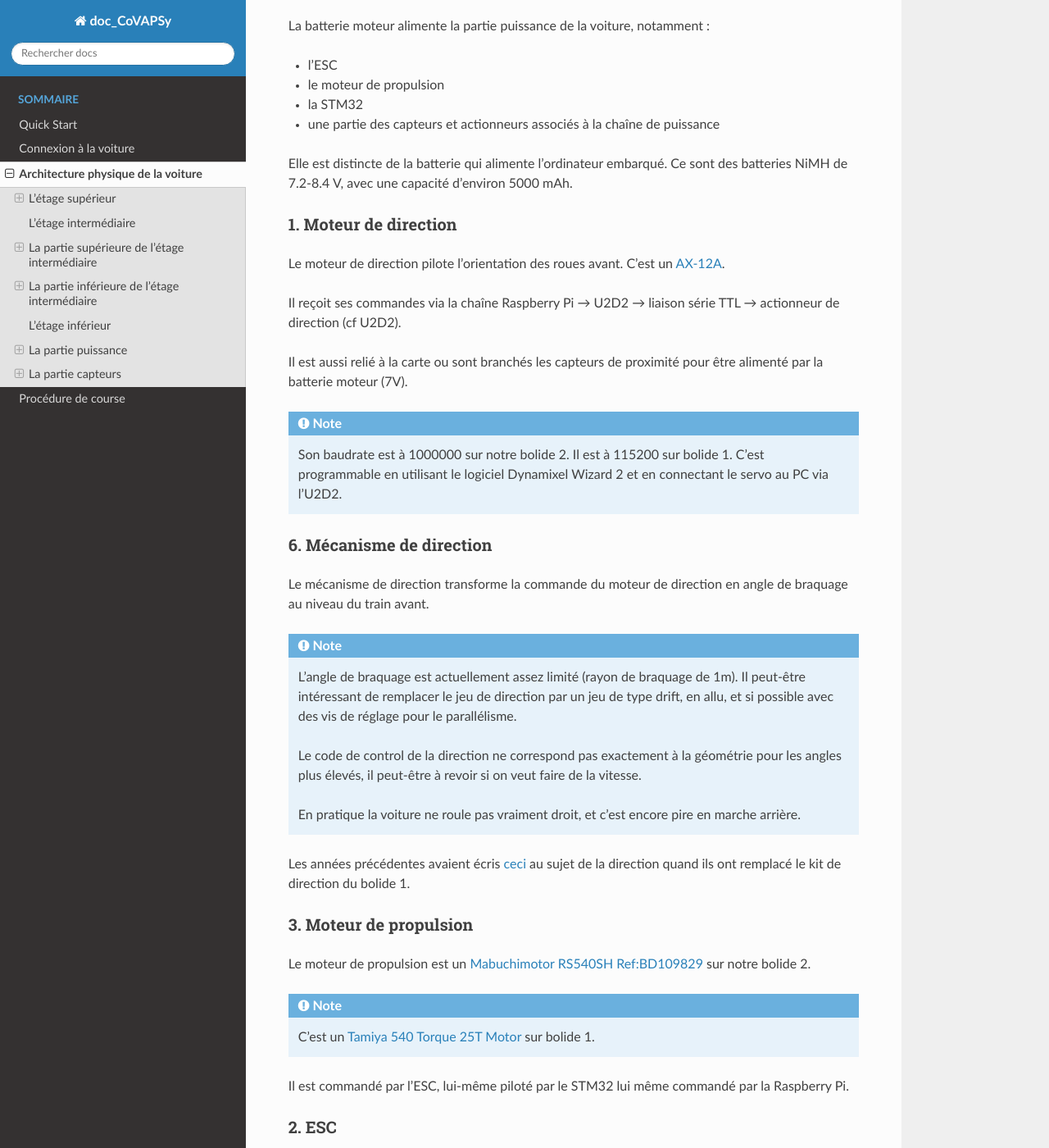
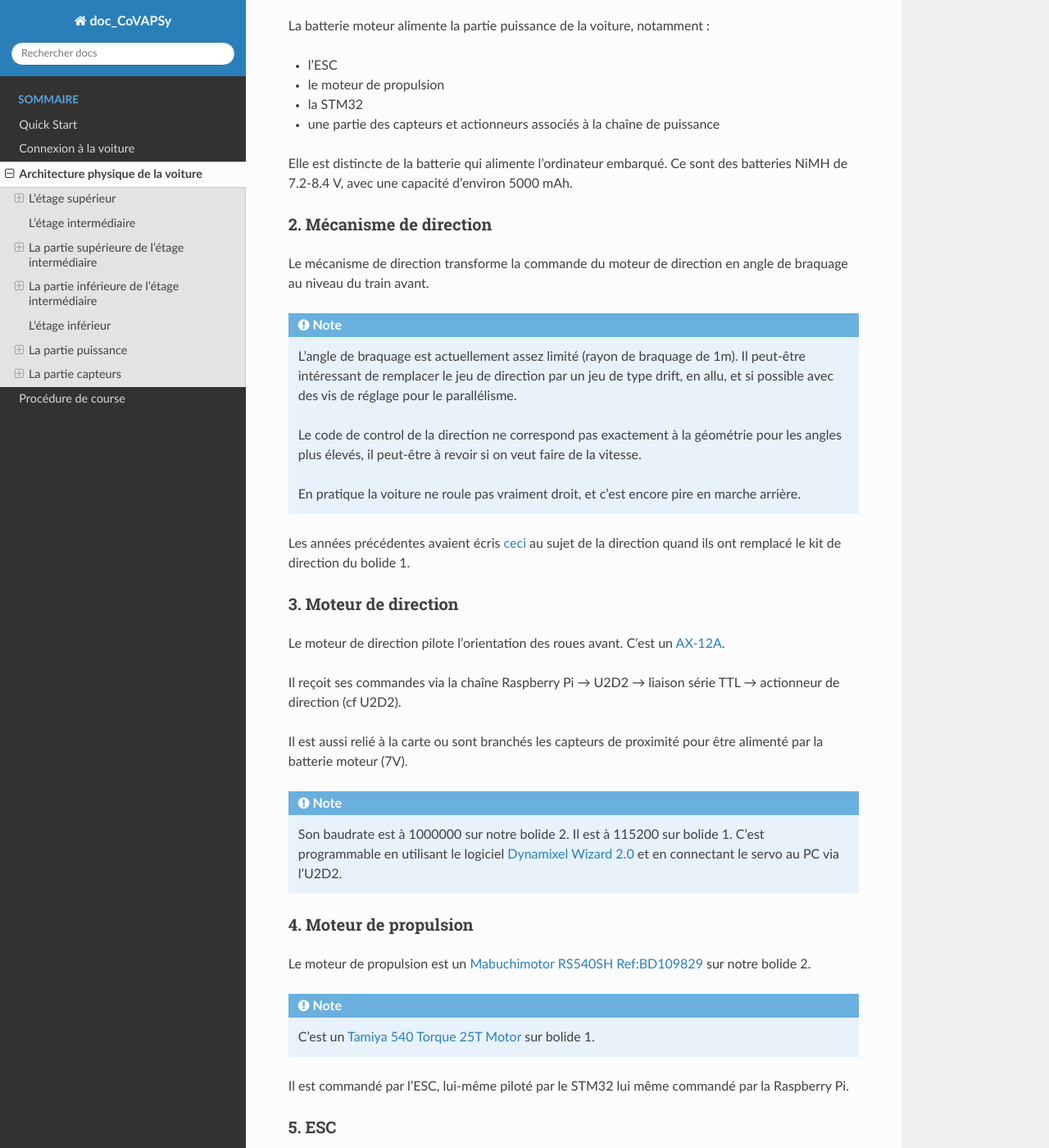
Before and after one commit to JacobAmaury/site_doc_CoVAPSy_SU, a Sphinx documentation site: the page built from source/archi_physique/archi_physique.md, in a window 1280 px wide and 1400 px high, scrolled down 7648 px. Shown: the whole window at 82% size. Built offline with Sphinx 7.4.7 and the Read the Docs theme 3.1.0, drawn with Linux system fonts in a browser that asks for light colours; some of the changed lines change nothing that is shown; some of the changed text lies outside the part shown.

Commit message:
modifs archi physique part 3

````diff
--- a/source/archi_physique/archi_physique.md
+++ b/source/archi_physique/archi_physique.md
@@ -208,7 +208,7 @@
 
 ![Vue de la partie puissance](images/voiture_bottom_puissance.jpeg)
 
-### 5. Batterie moteur
+### 1. Batterie moteur
 
 La batterie moteur alimente la partie puissance de la voiture, notamment :
 
@@ -219,19 +219,7 @@
 
 Elle est distincte de la batterie qui alimente l’ordinateur embarqué. Ce sont des batteries NiMH de 7.2-8.4 V, avec une capacité d’environ 5000 mAh.
 
-### 1. Moteur de direction
-
-Le moteur de direction pilote l’orientation des roues avant. C'est un [AX-12A](https://emanual.robotis.com/docs/en/dxl/ax/ax-12a/).
-
-Il reçoit ses commandes via la chaîne Raspberry Pi → U2D2 → liaison série TTL → actionneur de direction (cf U2D2).
-
-Il est aussi relié à la carte ou sont branchés les capteurs de proximité pour être alimenté par la batterie moteur (7V).
-
-```{note}
-Son baudrate est à 1000000 sur notre bolide 2. Il est à 115200 sur bolide 1. C'est programmable en utilisant le logiciel Dynamixel Wizard 2 et en connectant le servo au PC via l'U2D2.
-```
-
-### 6. Mécanisme de direction
+### 2. Mécanisme de direction
 
 Le mécanisme de direction transforme la commande du moteur de direction en angle de braquage au niveau du train avant.
 
@@ -245,7 +233,19 @@
 
 Les années précédentes avaient écris [ceci](https://github.com/SU-Bolides/Course_2025_ros2/blob/main/docs/Hardware/upgrades.md) au sujet de la direction quand ils ont remplacé le kit de direction du bolide 1.
 
-### 3. Moteur de propulsion
+### 3. Moteur de direction
+
+Le moteur de direction pilote l’orientation des roues avant. C'est un [AX-12A](https://emanual.robotis.com/docs/en/dxl/ax/ax-12a/).
+
+Il reçoit ses commandes via la chaîne Raspberry Pi → U2D2 → liaison série TTL → actionneur de direction (cf U2D2).
+
+Il est aussi relié à la carte ou sont branchés les capteurs de proximité pour être alimenté par la batterie moteur (7V).
+
+```{note}
+Son baudrate est à 1000000 sur notre bolide 2. Il est à 115200 sur bolide 1. C'est programmable en utilisant le logiciel [Dynamixel Wizard 2.0](https://emanual.robotis.com/docs/en/software/dynamixel/dynamixel_wizard2/) et en connectant le servo au PC via l'U2D2.
+```
+
+### 4. Moteur de propulsion
 
 Le moteur de propulsion est un [Mabuchimotor RS540SH Ref:BD109829](https://github.com/SU-Bolides/Course_2025_ros2/blob/main/ressources/Electronic_ressources/Vehicle/RS-540SH%20datasheet.pdf) sur notre bolide 2.
 
@@ -255,7 +255,7 @@
 
 Il est commandé par l’ESC, lui-même piloté par le STM32 lui même commandé par la Raspberry Pi.
 
-### 2. ESC
+### 5. ESC
 
 L’ESC (Electronic Speed Controller) pilote le moteur de propulsion c'est un [Tamiya ESC TBLE-04S](https://www.rcteam.com/products/tamiya-variateur-brushless-sensored-tble-04s-45069).
 
@@ -272,7 +272,7 @@
 L'état de l'ESC ne suffit pas pour connaître le sens de déplacement si la voiture est bougée par une perturbation extérieure (autre voiture). Il peut-être intéressant d'utiliser l'accéléromètre, ou une relocalisation par LiDAR.
 ```
 
-### 4. Fourche optique
+### 6. Fourche optique
 
 La fourche optique sert à mesurer la rotation ou la vitesse. C'est une [TT Electronics OPB815L](https://www.ttelectronics.com/TTElectronics/media/ProductFiles/Datasheet/OPB815.pdf). Elle est branchée au STM32 via la carte alim par un connecteur 4 broches.
 
@@ -283,7 +283,7 @@
 ```
 
 ```{warning}
-La fourche optique donne une valeur absolue. Elles ne fournit pas le sens de déplacement de la voiture.
+La fourche optique donne une valeur absolue. Elle ne fournit pas le sens de déplacement de la voiture.
 
 À l'arrêt, la fourche optique peut, des fois, donner une vitesse comme si la voiture avançait. Ces vitesses sont entre 0.3 et 0.5 m/s. On pense que c'est parce que la roue peut s'arrêter à cheval sur un trou et donne des fausses valeurs à cause du bruit.
 ```
@@ -296,9 +296,9 @@
 
 ![Vue de la partie capteurs](images/voiture_bottom_capteur.jpeg)
 
-### 1. Capteurs ultrason
+### 1. Télémètre ultrason
 
-Les capteurs ultrason mesurent la distance à certains obstacles proches. C'est un [Robot Electronics SRF10](https://www.robot-electronics.co.uk/htm/srf10tech.htm) branché par I2C au STM32.
+Le télémètre ultrason mesure la distance derrière la voiture. C'est un [Robot Electronics SRF10](https://www.robot-electronics.co.uk/htm/srf10tech.htm) branché par I2C au STM32.
 
 Il est publié sur le topic `/range/sonar_rear` type standard `sensor_msgs/msg/Range`, compatible avec Nav2.
 
````
Also changed, not shown: 11 other files.
